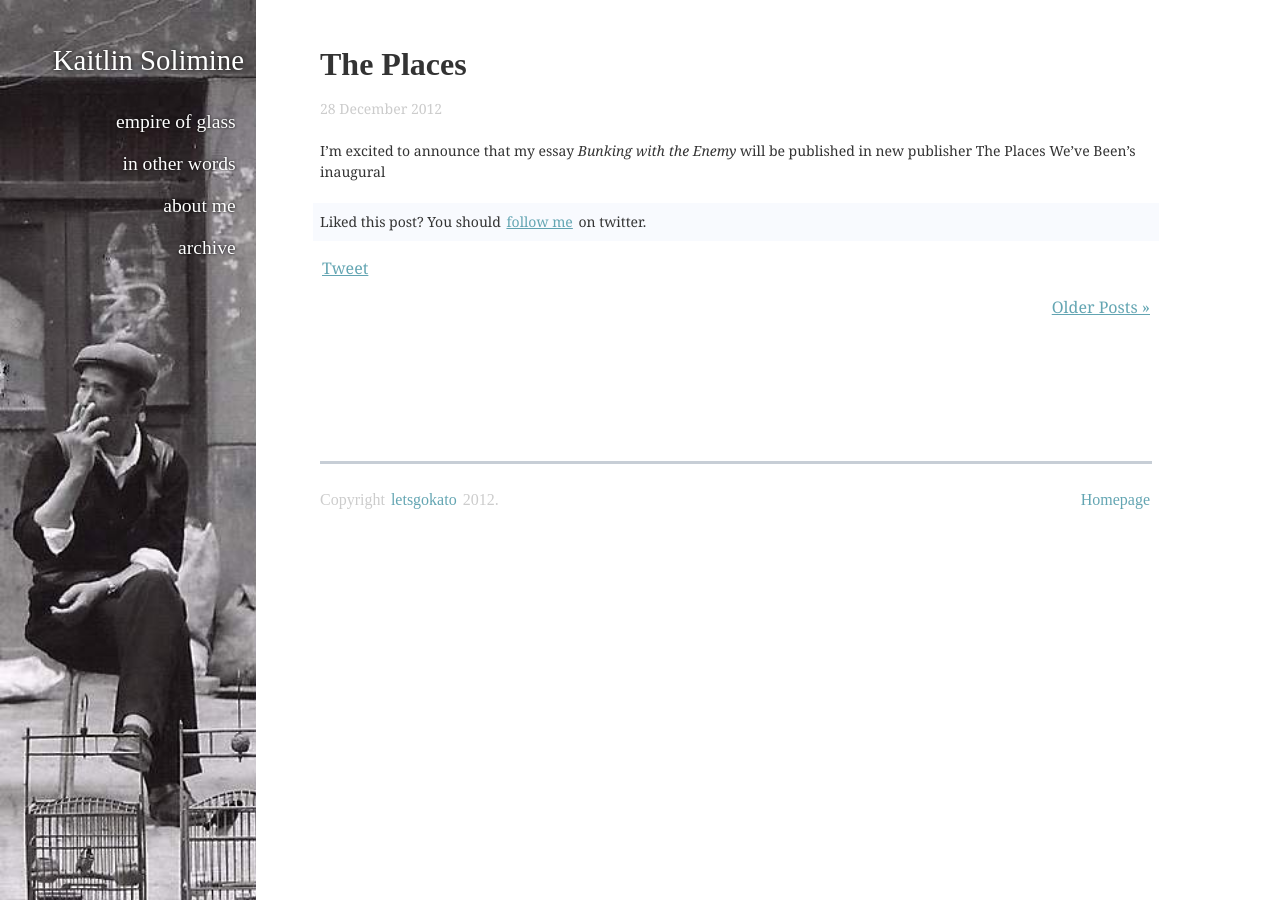
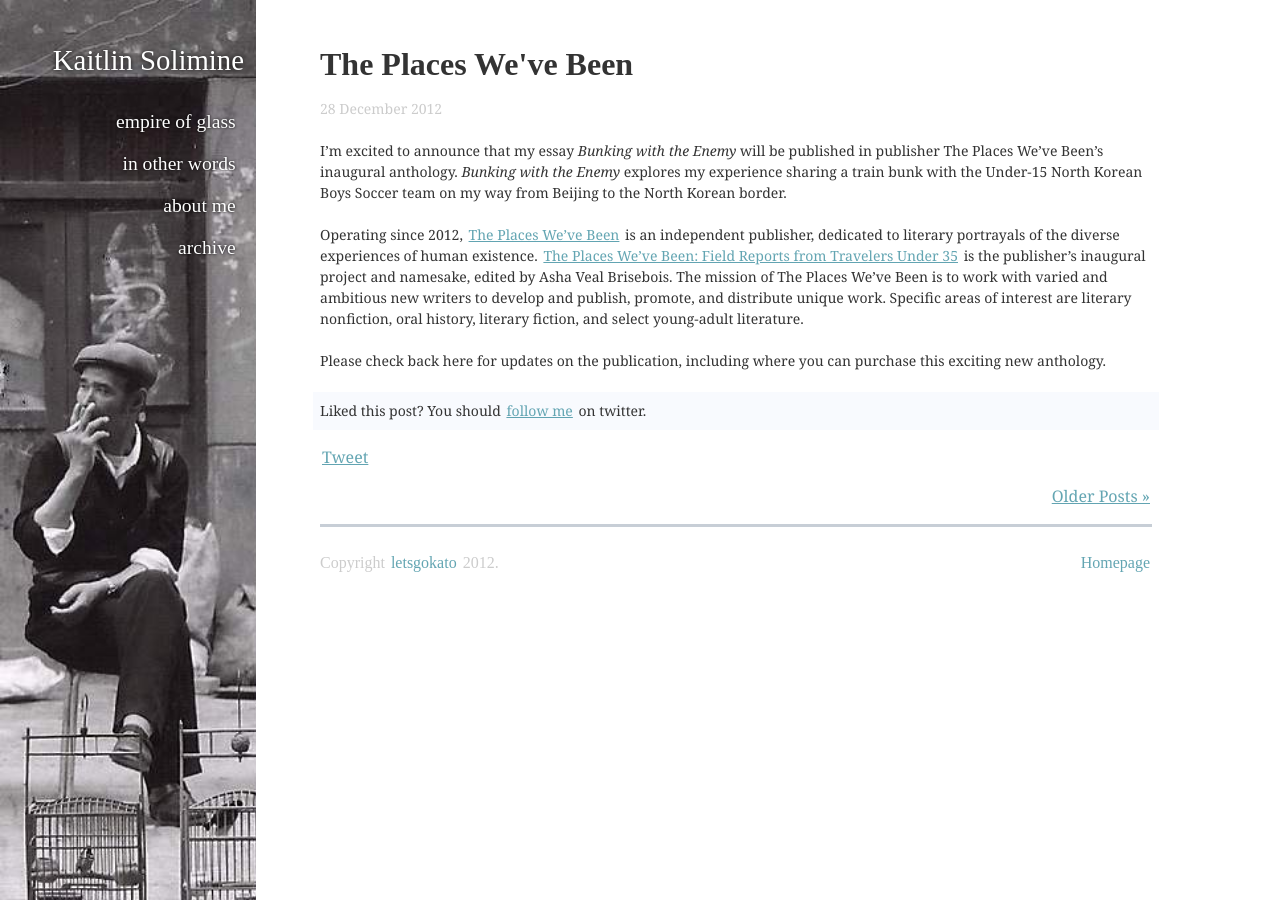
Before and after one commit to ajhit406/kato, a Jekyll site: the page built from _posts/2012-12-28-the-places.md, in a window 1280 px wide. Built offline with Jekyll 4.4.1, drawn with Linux system fonts in a browser that asks for light colours; some web fonts are replaced; Markdown is read by kramdown in place of the engine named in the settings; comment, search, counter and statistics services are not loaded.

Commit message:
The Places

```diff
--- a/_posts/2012-12-28-the-places.md
+++ b/_posts/2012-12-28-the-places.md
@@ -1,7 +1,11 @@
 ---
 layout: post
-title: The Places
+title: The Places We've Been
 lnav: index
 ---
 
-I'm excited to announce that my essay _Bunking with the Enemy_ will be published in new publisher The Places We've Been's inaugural
+I'm excited to announce that my essay _Bunking with the Enemy_ will be published in publisher The Places We've Been's inaugural anthology. _Bunking with the Enemy_ explores my experience sharing a train bunk with the Under-15 North Korean Boys Soccer team on my way from Beijing to the North Korean border.
+
+Operating since 2012, [The Places We’ve Been](http://theplaces35.com/books-are-for-lovers/) is an independent publisher, dedicated to literary portrayals of the diverse experiences of human existence. [The Places We’ve Been: Field Reports from Travelers Under 35](http://theplaces35.com/books-are-for-lovers/fiction-and-nonfiction/the-places-weve-been-field-reports-from-a-generation-of-travelers/) is the publisher's inaugural project and namesake, edited by Asha Veal Brisebois. The mission of The Places We’ve Been is to work with varied and ambitious new writers to develop and publish, promote, and distribute unique work. Specific areas of interest are literary nonfiction, oral history, literary fiction, and select young-adult literature.
+
+Please check back here for updates on the publication, including where you can purchase this exciting new anthology.
```
